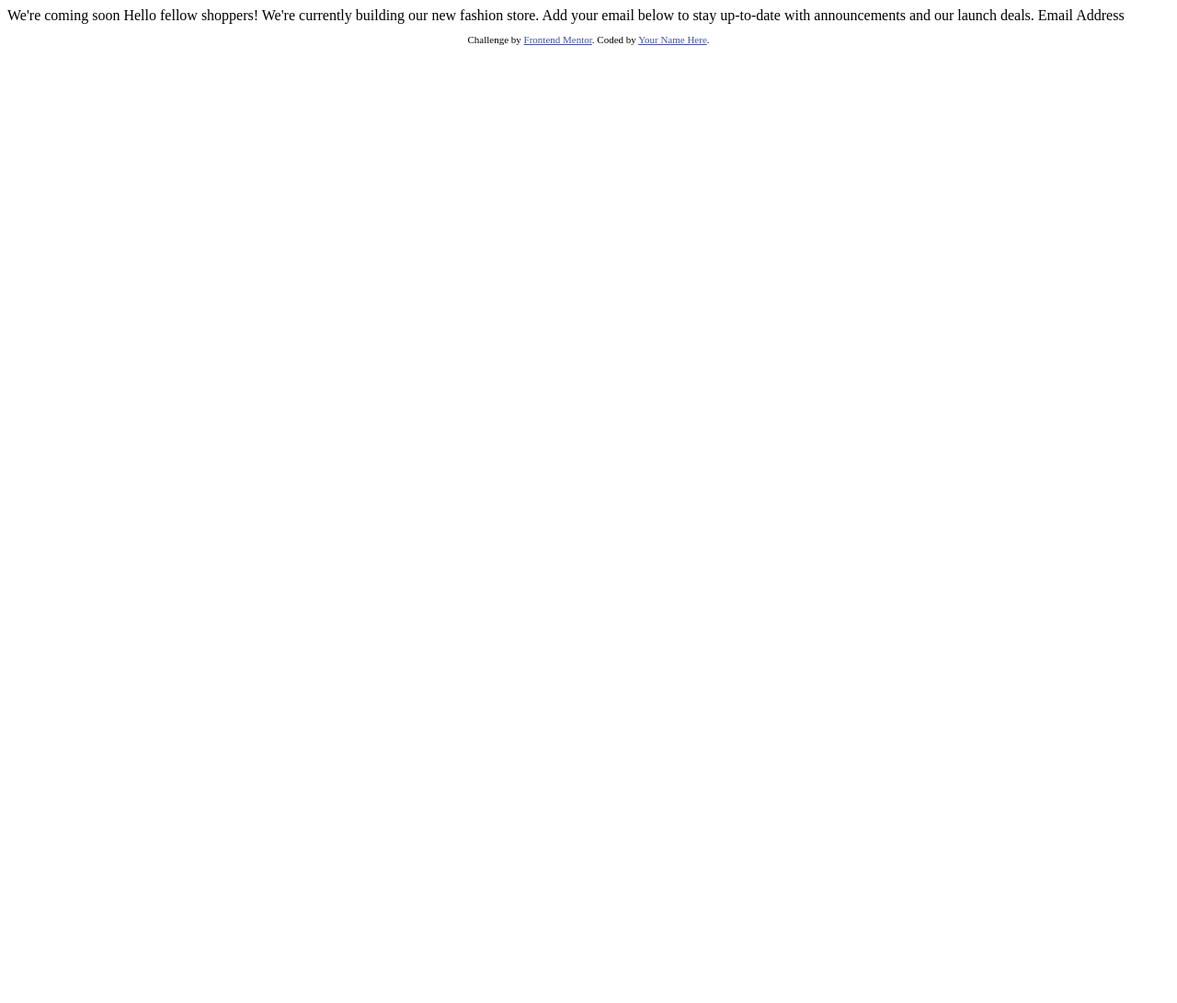
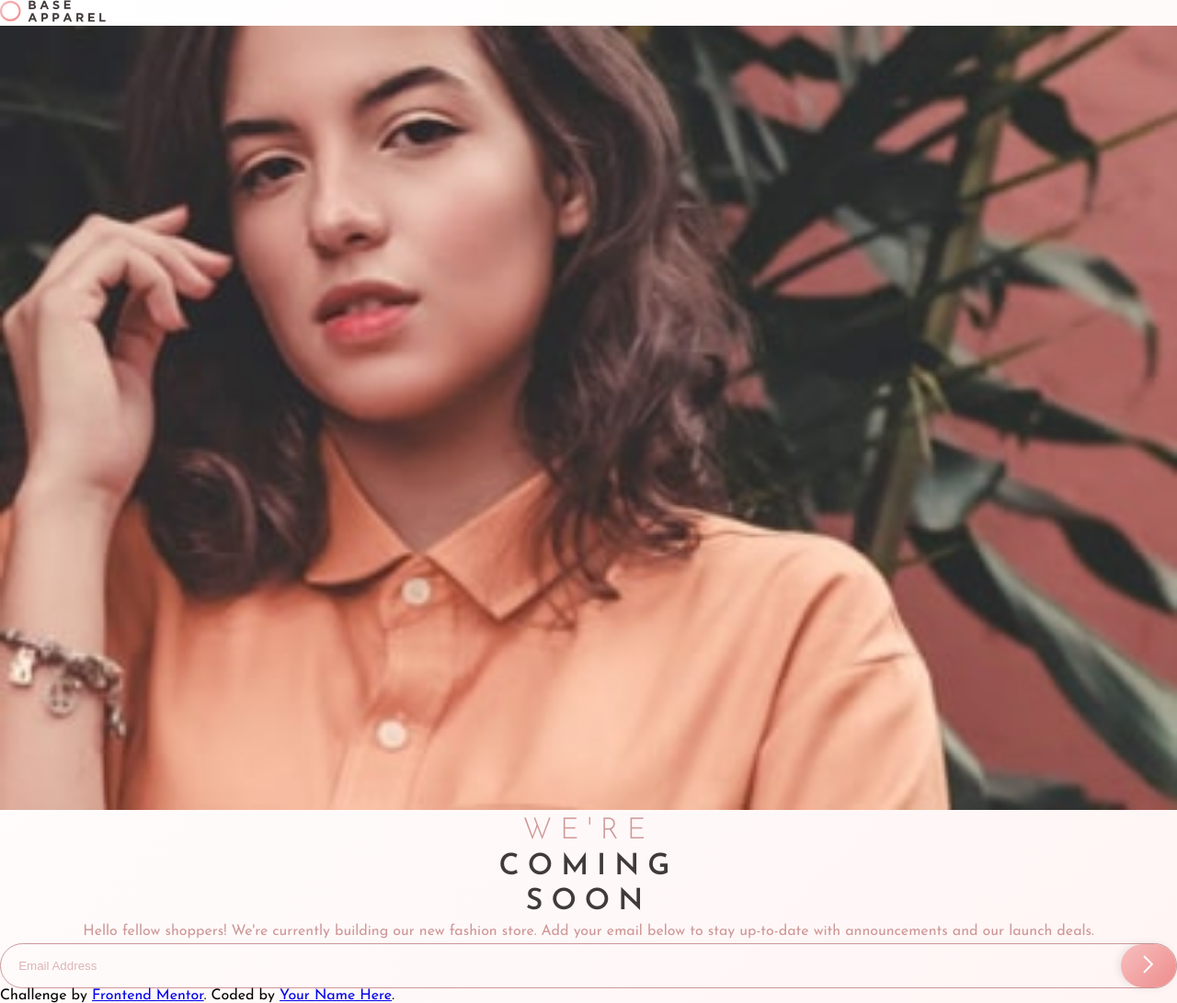
Before and after one commit to emad2411/base-apparel-coming-soon, a plain HTML site: page index.html in a window 1280 px wide. Shown: the whole page at 92% size. Before the commit the page ends 800 px from the top, so only its background shows below. Drawn offline with Linux system fonts and the light colour scheme.

Commit message:
finished the HTML structure and created the base style file

```diff
--- a/index.html
+++ b/index.html
@@ -1,33 +1,55 @@
 <!DOCTYPE html>
 <html lang="en">
+
 <head>
     <meta charset="UTF-8">
-  <meta name="viewport" content="width=device-width, initial-scale=1.0"> <!-- displays site properly based on user's device -->
+    <meta name="viewport" content="width=device-width, initial-scale=1.0">
+    <!-- displays site properly based on user's device -->
 
     <link rel="icon" type="image/png" sizes="32x32" href="./images/favicon-32x32.png">
+    <link rel="preconnect" href="https://fonts.googleapis.com">
+    <link rel="preconnect" href="https://fonts.gstatic.com" crossorigin>
+    <link href="https://fonts.googleapis.com/css2?family=Josefin+Sans:wght@300;400;600&display=swap" rel="stylesheet">
+    <link rel="stylesheet" href="styles.css">
 
     <title>Frontend Mentor | Base Apparel coming soon page</title>
 
-  <!-- Feel free to remove these styles or customise in your own stylesheet 👍 -->
-  <style>
-    .attribution { font-size: 11px; text-align: center; }
-    .attribution a { color: hsl(228, 45%, 44%); }
-  </style>
+
 </head>
+
 <body>
 
-  We're coming soon
+    <main>
+        <div class="container">
+            <div class="soon">
+                <div class="soon-logo">
+                    <img src="images/logo.svg" alt="base apparel logo">
+                </div>
+                <div class="soon-hero-img">
+                    <img src="./images/hero-mobile.jpg" alt="an image for model">
+                </div>
+                <div class="soon-info">
+                    <h1><span>We're</span>coming <br> soon</h1>
+                    <p>Hello fellow shoppers! We're currently building our new fashion store. Add your email below to stay up-to-date with announcements and our launch deals.</p>
+                    <form class="soon-form">
+                        <input type="email" class="email" placeholder="Email Address">
+                        <button type="submit" class=" btn btn-submit btn-primary">
+                          <img src="images/icon-arrow.svg" alt="submit button">
+                        </button>
+                    </form>
+                </div>
+            </div>
 
-  Hello fellow shoppers! We're currently building our new fashion store.
-  Add your email below to stay up-to-date with announcements and our launch deals.
+        </div>
+    </main>
 
-  Email Address
+
 
     <footer>
         <p class="attribution">
-      Challenge by <a href="https://www.frontendmentor.io?ref=challenge" target="_blank">Frontend Mentor</a>.
-      Coded by <a href="#">Your Name Here</a>.
+            Challenge by <a href="https://www.frontendmentor.io?ref=challenge" target="_blank">Frontend Mentor</a>. Coded by <a href="#">Your Name Here</a>.
         </p>
     </footer>
 </body>
+
 </html>
--- /dev/null
+++ b/styles.css
@@ -0,0 +1,93 @@
+:root {
+    --desaturated-red: hsl(0, 36%, 70%);
+    --soft-red: hsl(0, 93%, 68%);
+    --dark-grayish-Red: hsl(0, 6%, 24%);
+}
+
+*,
+*::after,
+*::before {
+    padding: 0;
+    margin: 0;
+    -webkit-box-sizing: border-box;
+    box-sizing: border-box;
+}
+
+body {
+    font-family: 'Josefin Sans', sans-serif;
+    background: linear-gradient(135deg, hsl(0, 0%, 100%), hsl(0, 100%, 98%));
+    min-height: 100vh;
+}
+
+.btn {
+    padding: .75rem 1.5rem;
+    border: none;
+    outline: none;
+}
+
+.btn-primary {
+    background: linear-gradient(135deg, hsl(0, 80%, 86%), hsl(0, 74%, 74%));
+    border-radius: 30px;
+    box-shadow: -2px 0 10px rgba(0, 0, 0, 0.1);
+}
+
+.soon-logo img {
+    height: 1.5rem;
+}
+
+.soon-info h1 {
+    text-transform: uppercase;
+    letter-spacing: 9px;
+    text-align: center;
+    line-height: 1.2;
+    font-weight: 600;
+    color: var(--dark-grayish-Red);
+}
+
+.soon-info h1 span {
+    display: block;
+    text-transform: uppercase;
+    font-weight: 300;
+    color: var(--desaturated-red);
+}
+
+.soon-info p {
+    color: var(--desaturated-red);
+    line-height: 1.6;
+    text-align: center;
+}
+
+.soon-hero-img img {
+    width: 100%;
+}
+
+.soon-form {
+    border: 1px solid var(--desaturated-red);
+    border-radius: 30px;
+    display: flex;
+    justify-content: space-between;
+    align-items: center;
+}
+
+.email {
+    width: 100%;
+    outline: none;
+    border: none;
+    background: transparent;
+    padding: 0 1.2rem;
+}
+
+.email::-webkit-input-placeholder {
+    color: var(--desaturated-red);
+    opacity: 0.7;
+}
+
+.email::-ms-input-placeholder {
+    color: var(--desaturated-red);
+    opacity: 0.7;
+}
+
+.email::placeholder {
+    color: var(--desaturated-red);
+    opacity: 0.7;
+}
```
Also changed, not shown: 1 other file. Lines whose indentation alone changed are shown as unchanged.
